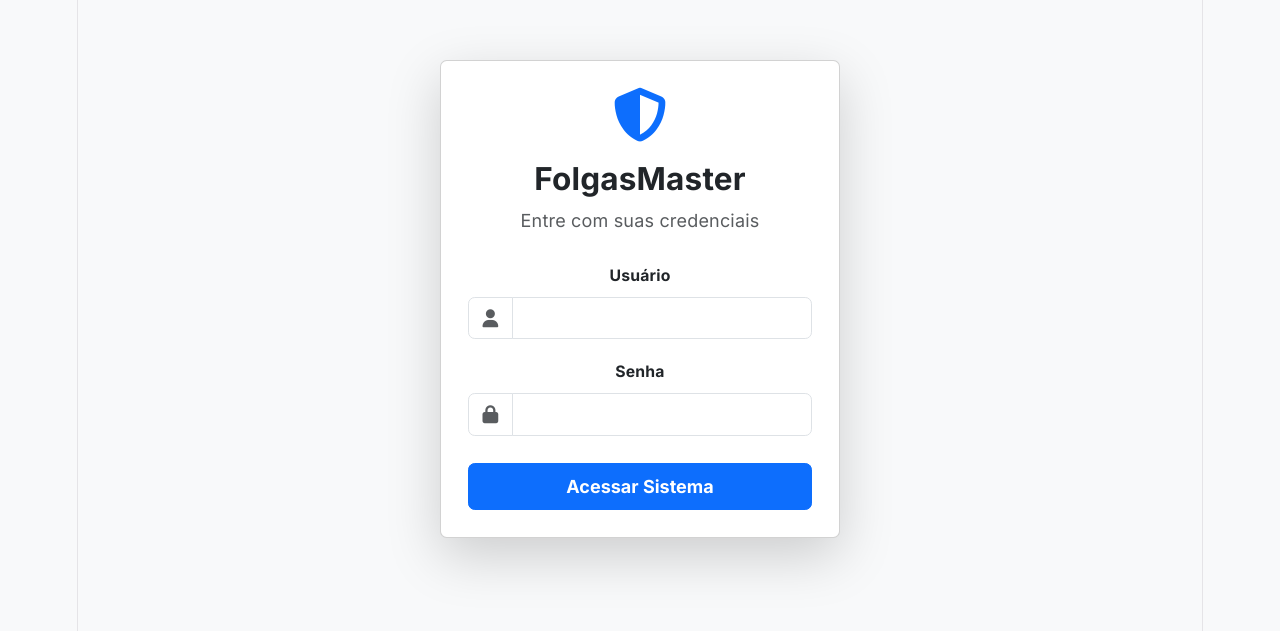
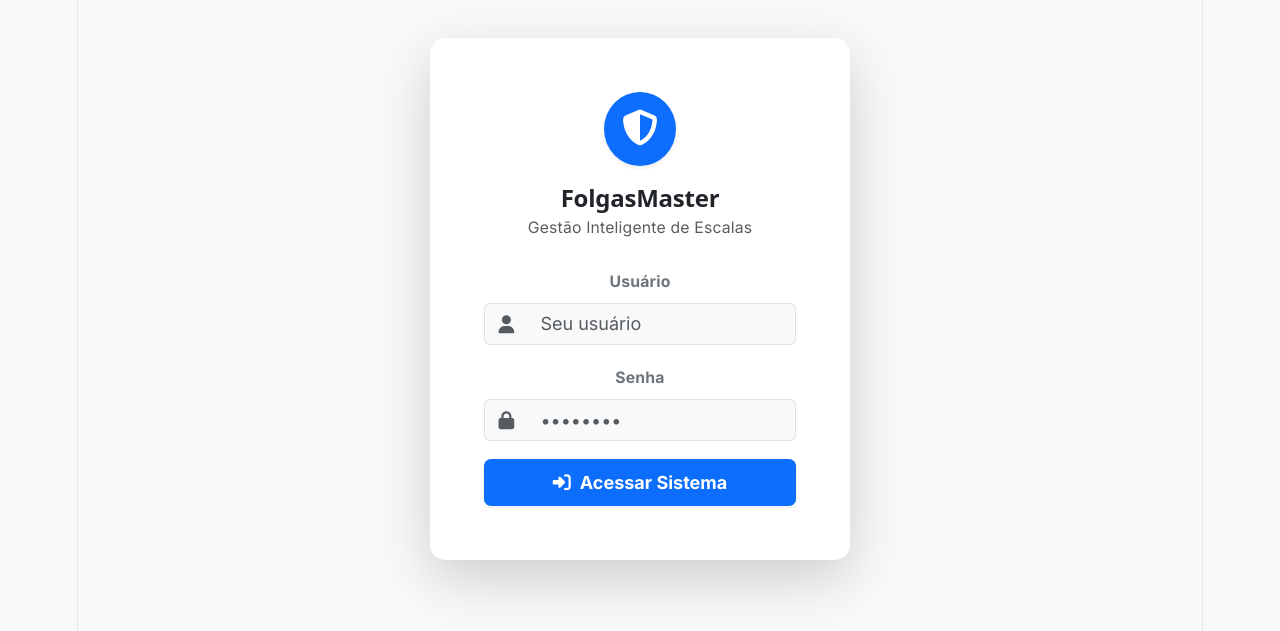
Before and after one commit to Paulo0012/FolgasMaster, a React (Vite) app in the folder frontend/: page /login in a window 1280 px wide. Shown: the part 101-732 px from the top of the page. Built offline with nearby package versions, Linux system fonts and the light colour scheme.

Commit message:
feat: atulizando arquivo frontend/src/pages/Login.tsx, atualizando versaõ limpa

```diff
--- a/frontend/src/pages/Login.tsx
+++ b/frontend/src/pages/Login.tsx
@@ -1,71 +1,88 @@
 import React, { useState } from 'react';
 import { useNavigate } from 'react-router-dom';
 import { useAuth } from '../context/AuthContext';
-import api from '../services/api';
+import { authService } from '../services/api';
+import LoginInput from '../components/Common/LoginInput';
+import SubmitButton from '../components/Common/SubmitButton';
 
 const Login: React.FC = () => {
     const [username, setUsername] = useState('');
     const [password, setPassword] = useState('');
-    const [error, setError] = useState('');
+    const [loading, setLoading] = useState(false);
+    const [error, setError] = useState<string | null>(null);
+
     const { login } = useAuth();
     const navigate = useNavigate();
 
     const handleSubmit = async (e: React.FormEvent) => {
         e.preventDefault();
+        setError(null);
+        setLoading(true);
+
         try {
-            // No Django, você pode usar o endpoint de token do DRF
-            const response = await api.post('token/', { username, password });
-            login(response.data.access);
-            navigate('/');
-        } catch (err) {
-            setError('Usuário ou senha inválidos');
+            const response = await authService.login({ username, password });
+            const token = response.data.access;
+
+            if (token) {
+                login(token);
+                navigate('/');
+            }
+        } catch (err: any) {
+            setError(err.response?.status === 401
+                ? "Usuário ou senha incorretos."
+                : "Erro na conexão com o servidor.");
+        } finally {
+            setLoading(false);
         }
     };
 
     return (
-        <div className="container d-flex align-items-center justify-content-center vh-100">
-            <div className="card shadow-lg p-4" style={{ maxWidth: '400px', width: '100%' }}>
-                <div className="text-center mb-4">
-                    <i className="fas fa-shield-halved fa-3x text-primary mb-3"></i>
-                    <h3 className="fw-bold">FolgasMaster</h3>
-                    <p className="text-muted">Entre com suas credenciais</p>
-                </div>
+        <div className="container-fluid bg-light vh-100 d-flex align-items-center justify-content-center">
+            <div className="card shadow-lg border-0" style={{ maxWidth: '420px', width: '100%', borderRadius: '15px' }}>
+                <div className="card-body p-5">
 
-                {error && <div className="alert alert-danger p-2 small">{error}</div>}
-
-                <form onSubmit={handleSubmit}>
-                    <div className="mb-3">
-                        <label className="form-label small fw-bold">Usuário</label>
-                        <div className="input-group">
-                            <span className="input-group-text bg-white"><i className="fas fa-user text-muted"></i></span>
-                            <input
-                                type="text"
-                                className="form-control"
-                                value={username}
-                                onChange={(e) => setUsername(e.target.value)}
-                                required
-                            />
+                    <div className="text-center mb-4">
+                        <div className="bg-primary d-inline-block p-3 rounded-circle mb-3 shadow-sm">
+                            <i className="fas fa-shield-halved fa-2x text-white"></i>
                         </div>
+                        <h2 className="fw-bold text-dark mb-1">FolgasMaster</h2>
+                        <p className="text-muted small">Gestão Inteligente de Escalas</p>
                     </div>
 
-                    <div className="mb-4">
-                        <label className="form-label small fw-bold">Senha</label>
-                        <div className="input-group">
-                            <span className="input-group-text bg-white"><i className="fas fa-lock text-muted"></i></span>
-                            <input
-                                type="password"
-                                className="form-control"
-                                value={password}
-                                onChange={(e) => setPassword(e.target.value)}
-                                required
-                            />
+                    {error && (
+                        <div className="alert alert-danger py-2 small" role="alert">
+                            <i className="fas fa-exclamation-circle me-2"></i>{error}
                         </div>
-                    </div>
+                    )}
 
-                    <button type="submit" className="btn btn-primary w-100 fw-bold py-2">
-                        Acessar Sistema
-                    </button>
-                </form>
+                    <form onSubmit={handleSubmit}>
+                        <LoginInput
+                            label="Usuário"
+                            icon="fa-user"
+                            type="text"
+                            placeholder="Seu usuário"
+                            value={username}
+                            onChange={setUsername}
+                        />
+
+                        <LoginInput
+                            label="Senha"
+                            icon="fa-lock"
+                            type="password"
+                            placeholder="••••••••"
+                            value={password}
+                            onChange={setPassword}
+                        />
+
+                        <SubmitButton
+                            loading={loading}
+                            text="Acessar Sistema"
+                            loadingText="Autenticando..."
+                            icon="right-to-bracket"
+                        />
+                    </form>
+
+                </div>
             </div>
         </div>
     );
```
